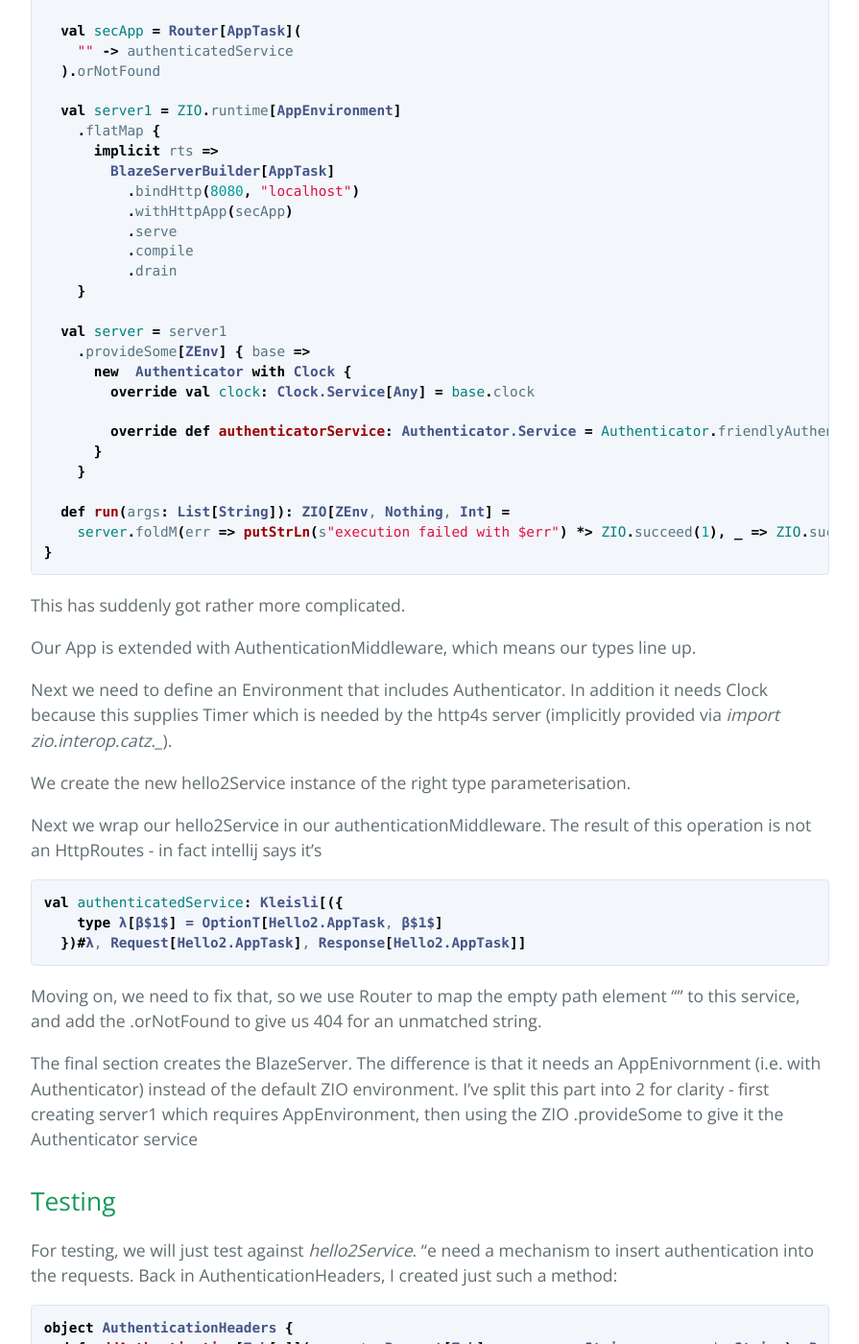
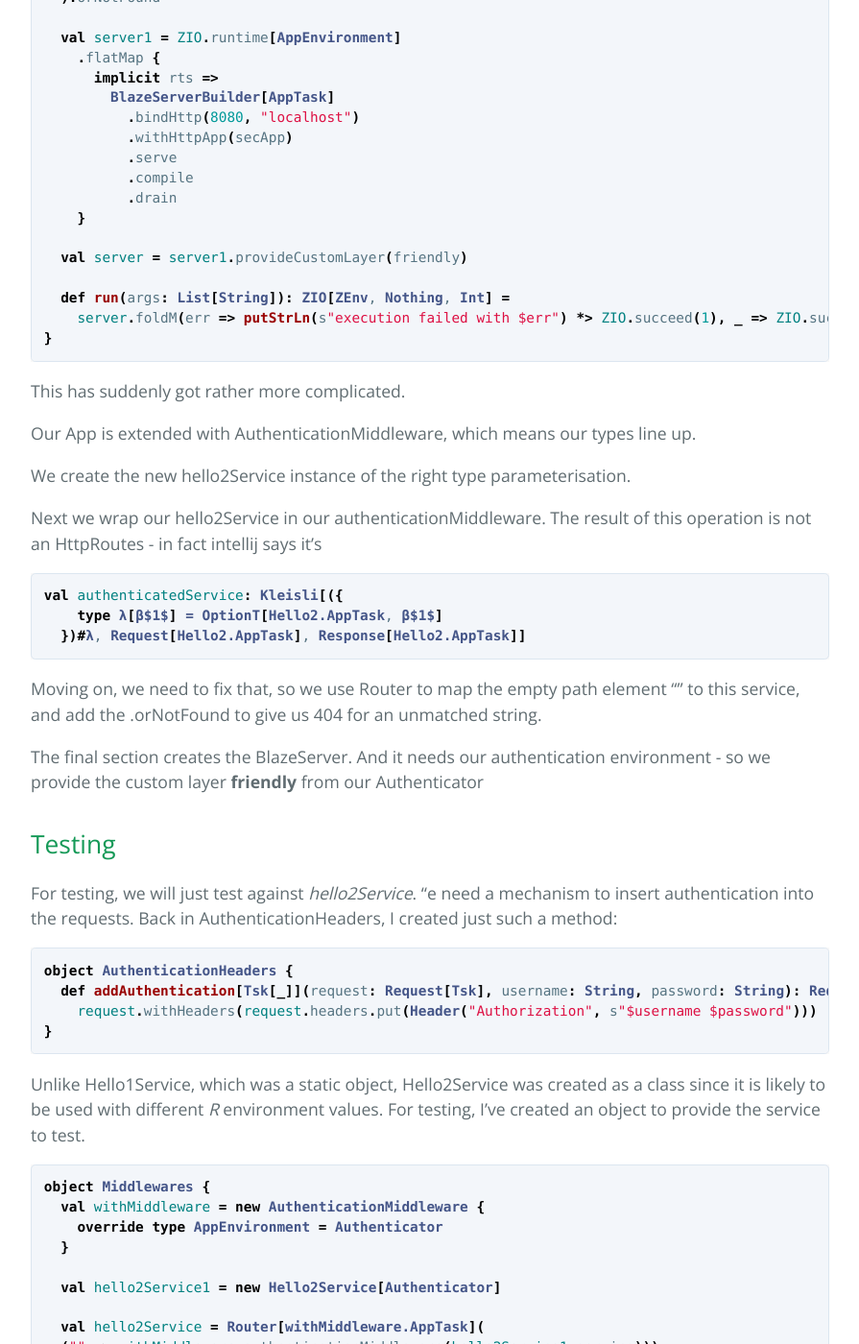
Before and after one commit to TimPigden/TimPigden.github.io, a Jekyll site: the page built from _pages/zio-http4s/zio-http4s-part3.md, in a window 1280 px wide and 1400 px high, scrolled down 5288 px. Shown: the whole window at 96% size, without its empty margins (192-1087 px from the left). Built offline with Jekyll 4.4.1, drawn with Linux system fonts in a browser that asks for light colours; our own code applies the rules of GitHub Pages for plain Markdown files; some of the changed text lies outside the part shown.

Commit message:
updated http4s blog

````diff
--- a/_pages/zio-http4s/zio-http4s-part3.md
+++ b/_pages/zio-http4s/zio-http4s-part3.md
@@ -5,8 +5,6 @@
 ---
 
 # Hello2
-
-Note this is WORK-IN-PROGRESS! Expect an update shortly
 
 Obviously "hello1" is not particularly interesting by iteself. In our second example we will show how to authenticate our request and pass an authentication object to the service.
 
@@ -26,13 +24,14 @@
 }
 ```
 
-The first thing is that we have a class that takes a type parameter. In this case R is a ZIO Environment. Please see the ZIO documentation and blogs for an explanation of environment. In this case
-our environment needs to contain a single thing - an Authenticator
+## Authenticator
 
-## Authenticator
+An Authenticator is Module pattern to provide an Authenticator.Service. The service takes a userName and password and returns Task[AuthToken]
 
 ```scala
 object Authenticator {
+
+  type Authenticator = Has[Service]
 
   case class AuthToken(tok: String)
 
@@ -52,12 +51,15 @@
       case _ => IO.fail(authenticationError)
     }
   }
+
+  val friendly = ZLayer.succeed(friendlyAuthenticator)
 }
 
-trait Authenticator { def authenticatorService: Authenticator.Service }
+package object authenticator {
+  def authenticate(userName: String, password: String): RIO[Authenticator, AuthToken]
+  = ZIO.accessM[Authenticator](_.get.authenticate(userName, password))
+}
 ```
-
-Essentially, an Authenticator is something that can provide an Authenticator.Service. The service takes a userName and password and returns Task[AuthToken]
 
 So in our authentication process, we are going to extract username and password from the request (in this case from the request header) and check them. If they are ok, we get an AuthToken. If not, we will
 expect a Task failure. In this case it will be of type AuthenticationError, our custom return type, which needs to extend Throwable to conform to the definition of Task.
@@ -81,14 +83,10 @@
         asSplit = auth.split(" ")
         if asSplit.size == 2
       } yield asSplit
-    val tok = userNamePasswordOpt.map { asSplit =>
-      val res1 = for {
-        authentic <- authenticator.authenticatorService
-        tok  <- authentic.authenticate(asSplit(0), asSplit(1))
-      } yield tok
-      res1.either
-    }
-    tok.getOrElse(unauthenticated)
+    userNamePasswordOpt.map { asSplit =>
+      val tok = authenticator.authenticate(asSplit(0), asSplit(1))
+      tok.either
+    }.getOrElse(unauthenticated)
   }
 }
 ```
@@ -215,14 +213,7 @@
           .drain
     }
 
-  val server = server1
-    .provideSome[ZEnv] { base =>
-      new  Authenticator with Clock {
-        override val clock: Clock.Service[Any] = base.clock
-
-        override def authenticatorService: Authenticator.Service = Authenticator.friendlyAuthenticator
-      }
-    }
+  val server = server1.provideCustomLayer(friendly)
 
   def run(args: List[String]): ZIO[ZEnv, Nothing, Int] =
     server.foldM(err => putStrLn(s"execution failed with $err") *> ZIO.succeed(1), _ => ZIO.succeed(0))
@@ -232,9 +223,6 @@
 This has suddenly got rather more complicated.
 
 Our App is extended with AuthenticationMiddleware, which means our types line up.
-
-Next we need to define an Environment that includes Authenticator. In addition it needs Clock
-because this supplies Timer which is needed by the http4s server (implicitly provided via *import zio.interop.catz._*).
 
 We create the new hello2Service instance of the right type parameterisation.
 
@@ -248,10 +236,7 @@
 Moving on, we need to fix that, so we use Router to map the empty path element "" to this service, and
 add the .orNotFound to give us 404 for an unmatched string.
 
-The final section creates the BlazeServer. The difference is that it needs an
-AppEnivornment (i.e. with Authenticator) instead of the default ZIO environment. I've split this
-part into 2 for clarity - first creating server1 which requires AppEnvironment, then using the
-ZIO .provideSome to give it the Authenticator service
+The final section creates the BlazeServer. And it needs our authentication environment - so we provide the custom layer **friendly** from our Authenticator
 
 ## Testing
 
@@ -283,29 +268,26 @@
 
 This is then called directly from our individual tests:
 ```scala
-suite("routes suite") (
+ suite("routes suite")(
 
     testM("root request returns forbidden") {
       val io = hello2Service.run(Request[withMiddleware.AppTask](Method.GET, uri"/"))
-        .provide(new Authenticator{ override val authenticatorService = Authenticator.friendlyAuthenticator})
-      assertM(io.map(_.status),
+      assertM(io.map(_.status))(
         equalTo(Status.Forbidden)) // will fail if nothing there
     },
 
     testM("root request with authentication returns ok") {
       val req1 = Request[withMiddleware.AppTask](Method.GET, uri"/")
       val req = AuthenticationHeaders.addAuthentication(req1, "tim", "friend")
-      val io = hello2Service.run(req)
-        .provide(new Authenticator{ override val authenticatorService = Authenticator.friendlyAuthenticator})
-      assertM(io.map(_.status), equalTo(Status.Ok)) // will fail if nothing there
+      val io = hello2Service.run(req).provideCustomLayer(Authenticator.friendly)
+      assertM(io.map(_.status))(equalTo(Status.Ok)) // will fail if nothing there
     }
     ,
     testM("unmapped request returns not found") {
       val req1 = Request[withMiddleware.AppTask](Method.GET, uri"/a")
       val req = AuthenticationHeaders.addAuthentication(req1, "tim", "friend")
       val io = hello2Service.run(req)
-        .provide(new Authenticator{ override val authenticatorService = Authenticator.friendlyAuthenticator})
-      assertM(io.map(_.status), equalTo(Status.NotFound))
+      assertM(io.map(_.status))(equalTo(Status.NotFound))
     }
     ,
     testM("root request body returns hello!") {
@@ -316,17 +298,16 @@
         request <- io
         body <- request.body.compile.toVector.map(x => x.map(_.toChar).mkString(""))
       } yield body)
-        .provide(new Authenticator{ override val authenticatorService = Authenticator.friendlyAuthenticator})
-      assertM(iop, equalTo("hello! tim"))
+      assertM(iop)(equalTo("hello! tim"))
     }
     ,
     testM("bad password gives forbidden") {
       val req1 = Request[withMiddleware.AppTask](Method.GET, uri"/")
       val req = AuthenticationHeaders.addAuthentication(req1, "tim", "frond")
-      val io = hello2Service.run(req)
-        .provide(new Authenticator{ override val authenticatorService = Authenticator.friendlyAuthenticator})
-      assertM(io.map(_.status), equalTo(Status.Forbidden))
+      val io = hello2Service.run(req).provideCustomLayer(Authenticator.friendly)
+      assertM(io.map(_.status))(equalTo(Status.Forbidden))
     }
 
-  )
+  ).provideCustomLayerShared(Authenticator.friendly)
 ```
+Note, all tests are collectively supplied with the same Authenticator layer.
````
Also changed, not shown: _pages/zio-http4s/intro.md (+6 -0 lines), _pages/zio-http4s/zio-http4s-part1.md (+16 -11 lines), _pages/zio-http4s/zio-http4s-part2.md (+45 -11 lines), _pages/zio-http4s/zio-http4s-part4.md (+19 -18 lines), index.md (+1 -1 lines).
